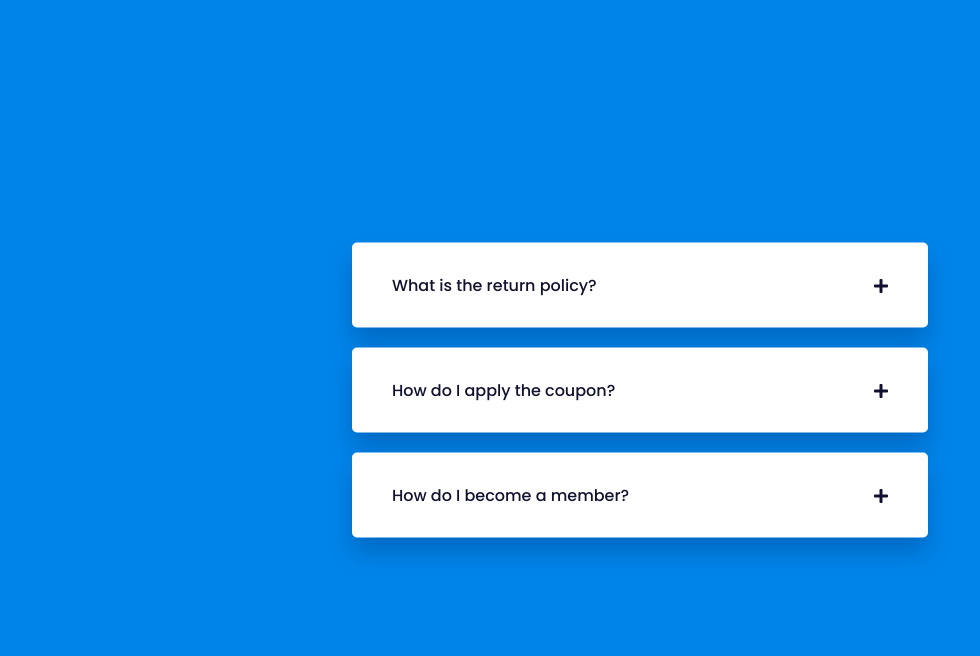
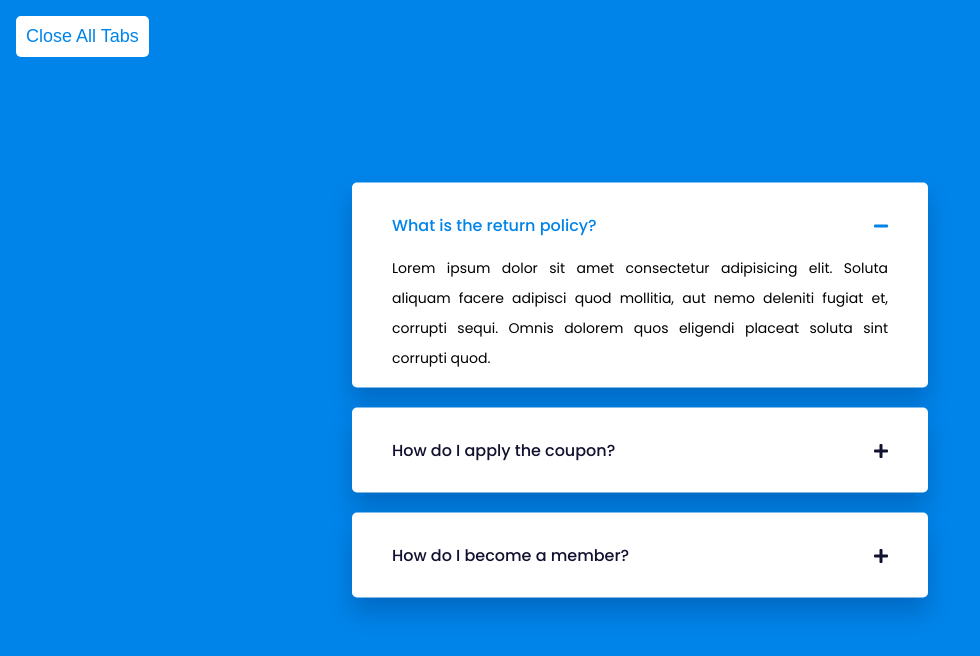
Before and after one commit to Alireza-hajizaki/Accordion-project, a plain HTML site: page index.html in a window 1280 px wide. Both pictures are taken after a click on the button "What is the return policy?". Shown: the whole page, without its empty margins (0-980 px from the left). Drawn offline with Linux system fonts and the light colour scheme.

Commit message:
js created

```diff
--- a/index.html
+++ b/index.html
@@ -42,6 +42,7 @@
             </div>
         </div>
     </div>
+    <button class="clear-btn">Close All Tabs</button>
     <!--Script-->
     <script src="script.js"></script>
 
--- a/script.js
+++ b/script.js
@@ -0,0 +1,40 @@
+const tabs = document.querySelectorAll('.wrapper')
+const contents = document.querySelectorAll('.content')
+const icons = document.querySelectorAll('.icon')
+const toggles = document.querySelectorAll('.toggle')
+const closeAlltabs = document.querySelector('.clear-btn')
+
+let contentElem, toggleElem, iconElem
+
+
+function closeAllTabs() {
+    for (let i = 0; i < contents.length; i++) {
+        contents[i].style.height = '0px'
+        toggles[i].style.color = '#111130'
+        icons[i].classList.remove('fa-minus')
+        icons[i].classList.add('fa-plus')
+
+    }
+}
+
+tabs.forEach(tab => {
+    tab.addEventListener('click', () => {
+
+        closeAllTabs()
+
+        contentElem = tab.querySelector('.content')
+        toggleElem = tab.querySelector('.toggle')
+        iconElem = tab.querySelector('.icon')
+
+        contentElem.style.height = contentElem.scrollHeight + 'px'
+        toggleElem.style.color = '#0084e9'
+        iconElem.classList.add('fa-minus')
+        iconElem.classList.remove('fa-plus')
+
+    })
+})
+
+closeAlltabs.addEventListener('click' , () => {
+    console.log('tt');
+    closeAllTabs()
+})
--- a/style.css
+++ b/style.css
@@ -50,3 +50,17 @@ body{
     overflow: hidden;
     transition: all 1s;
 }
+.clear-btn{
+    padding: 10px;
+    border-radius: 5px;
+    border: none;
+    margin: 1rem;
+    background-color: #fff;
+    color: #0084e9;
+    font-size: large;
+    cursor: pointer;
+}
+.clear-btn:hover{
+    background-color: rgb(13, 20, 47);
+    color: white;
+}
```
